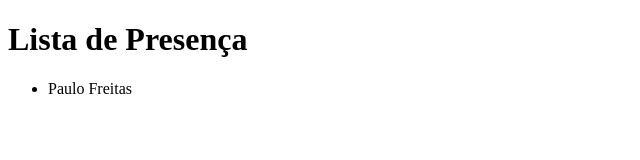
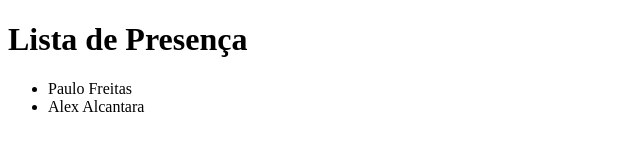
Before and after one commit to paulofreitasnt/exercicio-colaboracao-20241, a plain HTML site: page index.html in a window 1280 px wide. Shown: the full height of the page, 0-640 px from the left. Drawn offline with Linux system fonts and the light colour scheme.

Commit message:
Update index.html

```diff
--- a/index.html
+++ b/index.html
@@ -11,6 +11,7 @@
 
     <ul>
         <li>Paulo Freitas</li>
+        <li>Alex Alcantara</li>
     </ul>
 
 </body>
```
